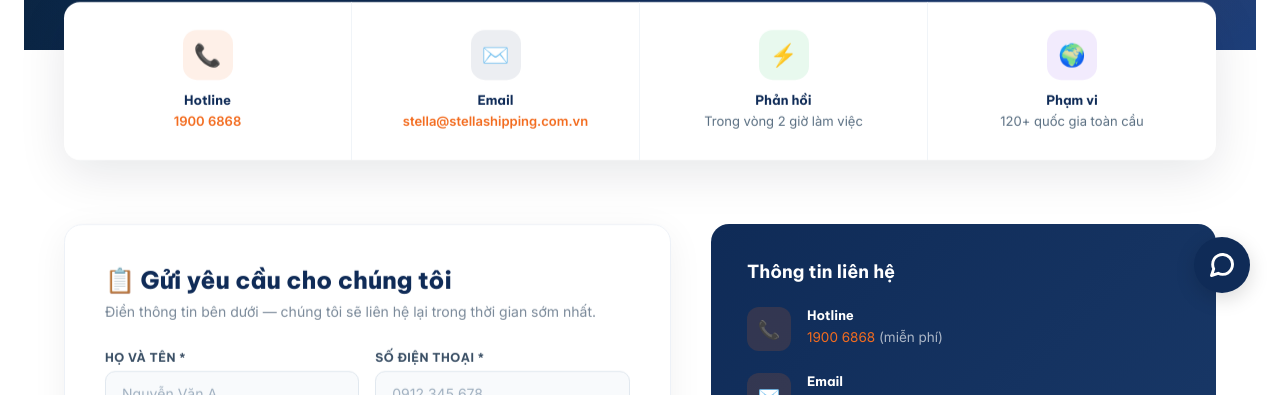
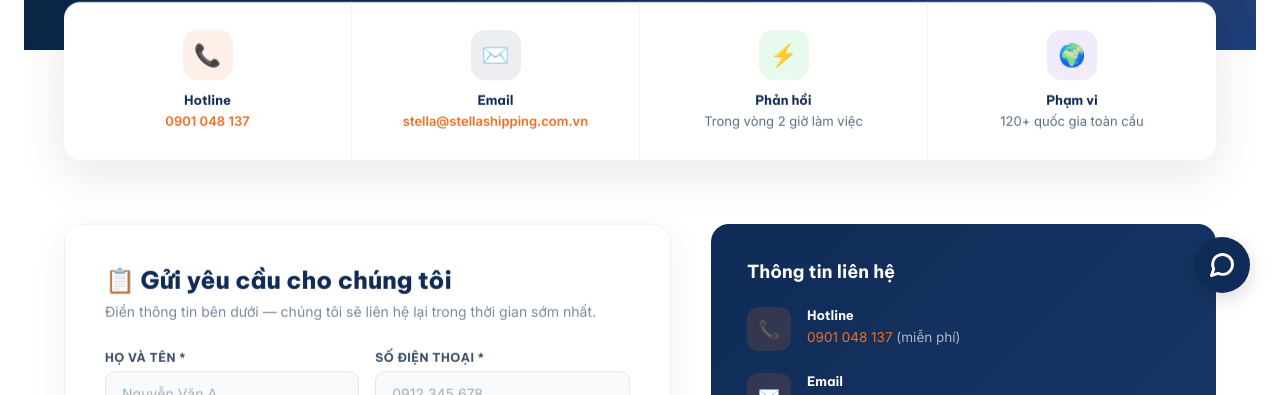
Before and after one commit to DPhuoc170503/stella-shipping, a React (Vite) app in the folder frontend/: page /contact in a window 1280 px wide. Shown: the part 477-872 px from the top of the page. Built offline with nearby package versions, Linux system fonts and the light colour scheme; no server answers.

Commit message:
fix: update phone number hrefs across all components

```diff
--- a/frontend/src/components/ChatWidget.jsx
+++ b/frontend/src/components/ChatWidget.jsx
@@ -116,7 +116,7 @@ export default function ChatWidget() {
       <style>{css}</style>
 
       <div className={`chat-menu ${isOpen ? 'open' : ''}`}>
-        <a href="tel:19006868" className="chat-btn chat-phone" data-tooltip="Gọi Hotline">
+        <a href="tel:0901048137" className="chat-btn chat-phone" data-tooltip="Gọi Hotline">
           <svg width="24" height="24" viewBox="0 0 24 24" fill="none" stroke="#fff" strokeWidth="2" strokeLinecap="round" strokeLinejoin="round">
             <path d="M22 16.92v3a2 2 0 0 1-2.18 2 19.79 19.79 0 0 1-8.63-3.07 19.5 19.5 0 0 1-6-6 19.79 19.79 0 0 1-3.07-8.67A2 2 0 0 1 4.11 2h3a2 2 0 0 1 2 1.72 12.84 12.84 0 0 0 .7 2.81 2 2 0 0 1-.45 2.11L8.09 9.91a16 16 0 0 0 6 6l1.27-1.27a2 2 0 0 1 2.11-.45 12.84 12.84 0 0 0 2.81.7A2 2 0 0 1 22 16.92z"></path>
           </svg>
--- a/frontend/src/components/Navbar.jsx
+++ b/frontend/src/components/Navbar.jsx
@@ -310,7 +310,7 @@ export default function Navbar() {
           </div>
         </nav>
 
-        <a href="tel:19006868" className="nb-phone">📞 0901048137</a>
+        <a href="tel:0901048137" className="nb-phone">📞 0901048137</a>
       </div>
     </header>
   )
--- a/frontend/src/pages/Contact.jsx
+++ b/frontend/src/pages/Contact.jsx
@@ -352,7 +352,7 @@ export default function Contact() {
           <div className="ct-strip-item">
             <div className="ct-strip-icon orange">📞</div>
             <h4>Hotline</h4>
-            <p><a href="tel:19006868">1900 6868</a></p>
+            <p><a href="tel:0901048137">0901 048 137</a></p>
           </div>
           <div className="ct-strip-item">
             <div className="ct-strip-icon blue">✉️</div>
@@ -457,7 +457,7 @@ export default function Contact() {
                 <div className="ct-info-icon">📞</div>
                 <div className="ct-info-text">
                   <strong>Hotline</strong>
-                  <span><a href="tel:19006868">1900 6868</a> (miễn phí)</span>
+                  <span><a href="tel:0901048137">0901 048 137</a> (miễn phí)</span>
                 </div>
               </div>
 
```
